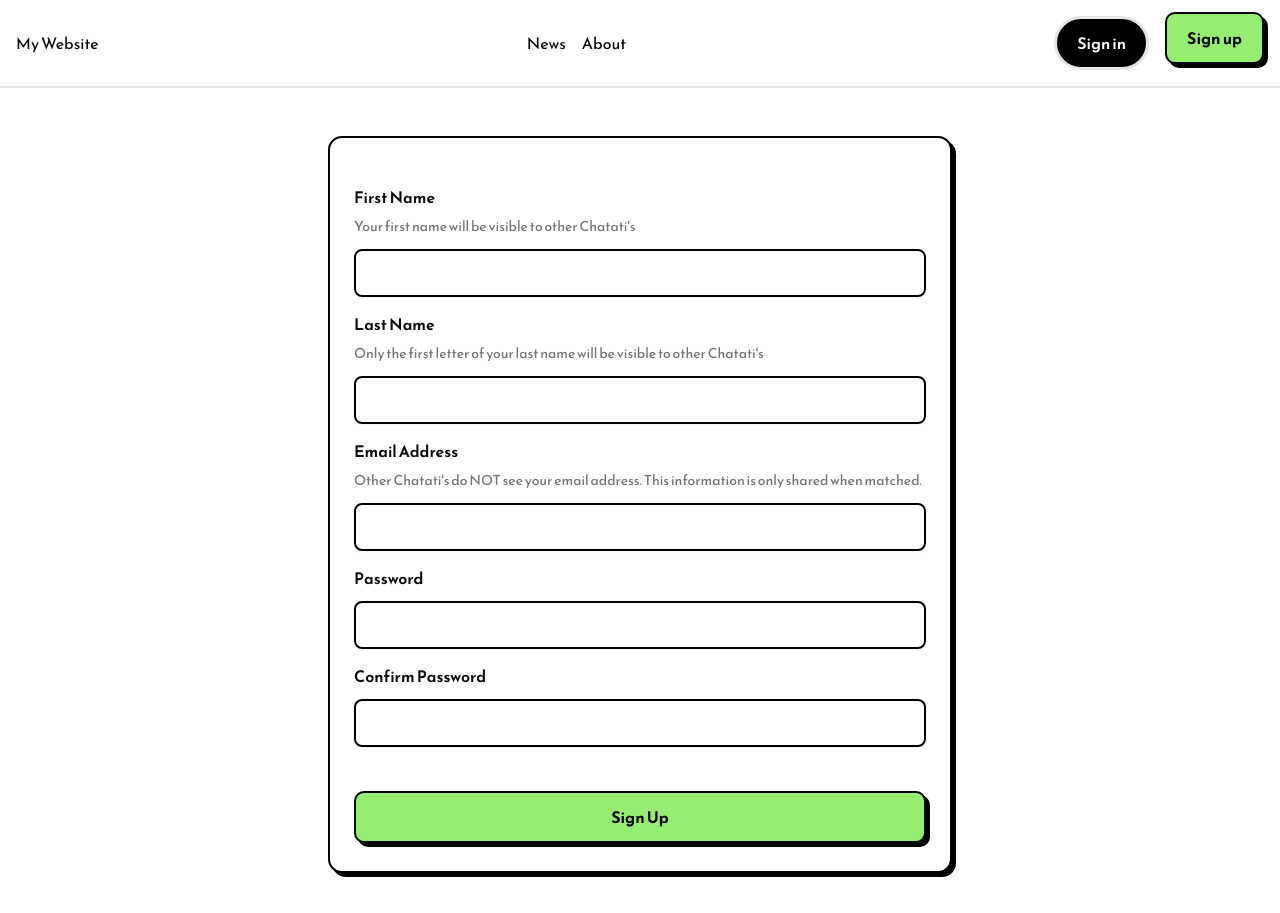
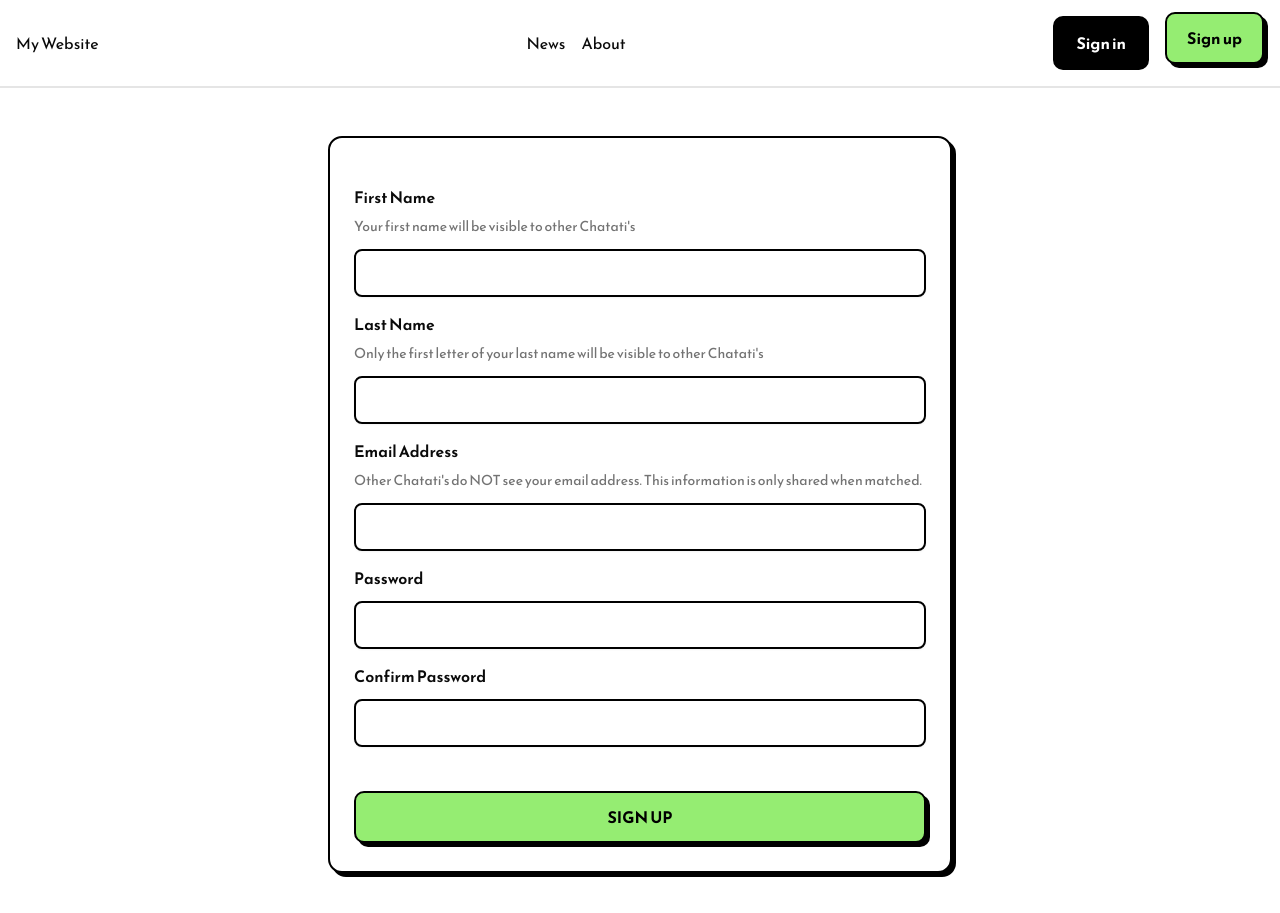
Before and after one commit to Mitch-creates/customize-webshop, a Next.js app: page /en/account/signup in a window 1280 px wide. Built offline with nearby package versions, Linux system fonts and the light colour scheme.

Commit message:
Refactor SignUpForm to use onboarding messages for field descriptions and placeholders; update Navbar to utilize localized navigation messages; enhance RegularButton styles for improved UI consistency

```diff
--- a/components/account/signUpForm.tsx
+++ b/components/account/signUpForm.tsx
@@ -8,23 +8,13 @@ import {
   FieldError,
   FieldGroup,
   FieldLabel,
-  FieldLegend,
-  FieldSet,
 } from "../ui/field";
 import {
   getSignUpFormSchema,
   SignUpFormData,
 } from "@/lib/zod-schemas/signupFormSchema";
 import { Input } from "../ui/input";
-import {
-  Card,
-  CardContent,
-  CardDescription,
-  CardFooter,
-  CardHeader,
-  CardTitle,
-} from "../ui/card";
-import RegularButton from "../regular-button";
+import { Card, CardContent, CardFooter } from "../ui/card";
 import CtaButton from "../cta-button";
 
 export function SignUpForm() {
@@ -77,13 +67,13 @@ export function SignUpForm() {
                     {onboardingMessages("firstName")}
                   </FieldLabel>
                   <FieldDescription>
-                    {formMessages("firstNameDescription")}
+                    {onboardingMessages("firstNameDescription")}
                   </FieldDescription>
                   <Input
                     {...field}
                     id="signUp-firstName"
                     aria-invalid={fieldState.invalid}
-                    placeholder={formMessages("firstNamePlaceholder")}
+                    placeholder={onboardingMessages("firstNamePlaceholder")}
                     className="placeholder:opacity-0 focus:placeholder:opacity-100 transition-opacity"
                   />
                   {fieldState.invalid && (
@@ -103,13 +93,13 @@ export function SignUpForm() {
                     {onboardingMessages("lastName")}
                   </FieldLabel>
                   <FieldDescription>
-                    {formMessages("lastNameDescription")}
+                    {onboardingMessages("lastNameDescription")}
                   </FieldDescription>
                   <Input
                     {...field}
                     id="signUp-lastName"
                     aria-invalid={fieldState.invalid}
-                    placeholder={formMessages("lastNamePlaceholder")}
+                    placeholder={onboardingMessages("lastNamePlaceholder")}
                     className="placeholder:opacity-0 focus:placeholder:opacity-100 transition-opacity"
                   />
                   {fieldState.invalid && (
@@ -129,13 +119,13 @@ export function SignUpForm() {
                     {onboardingMessages("emailAddress")}
                   </FieldLabel>
                   <FieldDescription>
-                    {formMessages("emailDescription")}
+                    {onboardingMessages("emailDescription")}
                   </FieldDescription>
                   <Input
                     {...field}
                     id="signUp-email"
                     aria-invalid={fieldState.invalid}
-                    placeholder={formMessages("emailPlaceholder")}
+                    placeholder={onboardingMessages("emailPlaceholder")}
                     className="placeholder:opacity-0 focus:placeholder:opacity-100 transition-opacity"
                   />
                   {fieldState.invalid && (
@@ -158,7 +148,7 @@ export function SignUpForm() {
                     {...field}
                     id="signUp-password"
                     aria-invalid={fieldState.invalid}
-                    placeholder={formMessages("passwordPlaceholder")}
+                    placeholder={onboardingMessages("passwordPlaceholder")}
                     type="password"
                     className="placeholder:opacity-0 focus:placeholder:opacity-100 transition-opacity"
                   />
@@ -182,7 +172,9 @@ export function SignUpForm() {
                     {...field}
                     id="signUp-confirmPassword"
                     aria-invalid={fieldState.invalid}
-                    placeholder={formMessages("confirmPasswordPlaceholder")}
+                    placeholder={onboardingMessages(
+                      "confirmPasswordPlaceholder"
+                    )}
                     type="password"
                     className="placeholder:opacity-0 focus:placeholder:opacity-100 transition-opacity"
                   />
@@ -206,8 +198,8 @@ export function SignUpForm() {
             fullWidth="w-full"
           >
             {signUpForm.formState.isSubmitting
-              ? formMessages("submitting")
-              : onboardingMessages("signUp")}
+              ? onboardingMessages("submitting").toLocaleUpperCase()
+              : onboardingMessages("signUp").toLocaleUpperCase()}
           </CtaButton>
         </Field>
       </CardFooter>
--- a/components/nav-bar.tsx
+++ b/components/nav-bar.tsx
@@ -1,8 +1,10 @@
 import Link from "next/link";
 import CtaButton from "./cta-button";
 import RegularButton from "./regular-button";
+import { useTranslations } from "next-intl";
 
 export default function Navbar() {
+  const navigationMessages = useTranslations("navigation");
   return (
     <nav className="flex justify-between items-center p-4 border-b-2 select-none">
       <h1>
@@ -10,19 +12,21 @@ export default function Navbar() {
       </h1>
       <ul className="flex space-x-4">
         <li>
-          <Link href="/Content">News</Link>
+          <Link href="/Content">{navigationMessages("news")}</Link>
         </li>
         <li>
-          <Link href="/Dashboard">About</Link>
+          <Link href="/Dashboard">{navigationMessages("about")}</Link>
         </li>
       </ul>
       <ul className="flex space-x-4">
         <li>
-          <RegularButton>Sign in </RegularButton>
+          <RegularButton>{navigationMessages("signIn")}</RegularButton>
         </li>
         <li>
           <Link href="/account/signup">
-            <CtaButton accent="color2">Sign up</CtaButton>
+            <CtaButton accent="color2">
+              {navigationMessages("signUp")}
+            </CtaButton>
           </Link>
         </li>
       </ul>
--- a/components/regular-button.tsx
+++ b/components/regular-button.tsx
@@ -14,7 +14,7 @@ export default function RegularButton({
   return (
     <button
       type={type}
-      className={`bg-black text-white p-2 rounded-full cursor-pointer appearance-none selector-none relative inline-block selector-none border-[3px] px-5 py-3 font-semibold hover:bg-white hover:text-black transition-colors duration-300`}
+      className={`bg-black text-white p-2 rounded-lg cursor-pointer appearance-none selector-none relative inline-block selector-none border-3 px-5 py-3 border-black font-bold hover:bg-white hover:text-black transition-colors duration-100`}
       onClick={onClick}
     >
       {children}
--- a/messages/de.json
+++ b/messages/de.json
@@ -14,7 +14,17 @@
     "firstName": "Vorname",
     "enterYourFirstName": "Geben Sie Ihren Vornamen ein",
     "lastName": "Nachname",
-    "enterYourLastName": "Geben Sie Ihren Nachnamen ein"
+    "enterYourLastName": "Geben Sie Ihren Nachnamen ein",
+    "firstNameDescription": "Ihr Vorname wird für andere Chatati's sichtbar sein",
+    "firstNamePlaceholder": "Bitte geben Sie Ihren Vornamen ein",
+    "lastNameDescription": "Nur der erste Buchstabe Ihres Nachnamens wird für andere Chatati's sichtbar sein",
+    "lastNamePlaceholder": "Bitte geben Sie Ihren Nachnamen ein",
+    "emailDescription": "Andere Chatati's sehen NICHT Ihre E-Mail-Adresse. Diese Information wird nur bei einem Match geteilt.",
+    "emailPlaceholder": "Bitte geben Sie Ihre E-Mail ein",
+    "passwordPlaceholder": "Bitte geben Sie Ihr Passwort ein",
+    "confirmPasswordPlaceholder": "Bitte bestätigen Sie Ihr Passwort",
+    "submitting": "Konto wird erstellt...",
+    "submit": "Konto erstellen"
   },
   "validation": {
     "emailRequired": "E-Mail ist erforderlich.",
@@ -28,16 +38,11 @@
     "firstNameInvalid": "Bitte geben Sie einen gültigen Vornamen an.",
     "lastNameInvalid": "Bitte geben Sie einen gültigen Nachnamen an."
   },
-  "form": {
-    "firstNameDescription": "Ihr Vorname wird für andere Chatati's sichtbar sein",
-    "firstNamePlaceholder": "Bitte geben Sie Ihren Vornamen ein",
-    "lastNameDescription": "Nur der erste Buchstabe Ihres Nachnamens wird für andere Chatati's sichtbar sein",
-    "lastNamePlaceholder": "Bitte geben Sie Ihren Nachnamen ein",
-    "emailDescription": "Andere Chatati's sehen NICHT Ihre E-Mail-Adresse. Diese Information wird nur bei einem Match geteilt.",
-    "emailPlaceholder": "Bitte geben Sie Ihre E-Mail ein",
-    "passwordPlaceholder": "Bitte geben Sie Ihr Passwort ein",
-    "confirmPasswordPlaceholder": "Bitte bestätigen Sie Ihr Passwort",
-    "submitting": "Konto wird erstellt...",
-    "submit": "Konto erstellen"
+  "form": {},
+  "navigation": {
+    "about": "Über uns",
+    "news": "Neuigkeiten",
+    "signIn": "Anmelden",
+    "signUp": "Registrieren"
   }
 }
--- a/messages/en.json
+++ b/messages/en.json
@@ -14,7 +14,17 @@
     "firstName": "First Name",
     "enterYourFirstName": "Enter your first name",
     "lastName": "Last Name",
-    "enterYourLastName": "Enter your last name"
+    "enterYourLastName": "Enter your last name",
+    "firstNameDescription": "Your first name will be visible to other Chatati's",
+    "firstNamePlaceholder": "Please enter your first name",
+    "lastNameDescription": "Only the first letter of your last name will be visible to other Chatati's",
+    "lastNamePlaceholder": "Please enter your last name",
+    "emailDescription": "Other Chatati's do NOT see your email address. This information is only shared when matched.",
+    "emailPlaceholder": "Please enter your email",
+    "passwordPlaceholder": "Please enter your password",
+    "confirmPasswordPlaceholder": "Please confirm your password",
+    "submitting": "Creating account...",
+    "submit": "Create Account"
   },
   "validation": {
     "emailRequired": "Email is required.",
@@ -28,16 +38,11 @@
     "firstNameInvalid": "Please provide a valid first name.",
     "lastNameInvalid": "Please provide a valid last name."
   },
-  "form": {
-    "firstNameDescription": "Your first name will be visible to other Chatati's",
-    "firstNamePlaceholder": "Please enter your first name",
-    "lastNameDescription": "Only the first letter of your last name will be visible to other Chatati's",
-    "lastNamePlaceholder": "Please enter your last name",
-    "emailDescription": "Other Chatati's do NOT see your email address. This information is only shared when matched.",
-    "emailPlaceholder": "Please enter your email",
-    "passwordPlaceholder": "Please enter your password",
-    "confirmPasswordPlaceholder": "Please confirm your password",
-    "submitting": "Creating account...",
-    "submit": "Create Account"
+  "form": {},
+  "navigation": {
+    "about": "About",
+    "news": "News",
+    "signIn": "Sign in",
+    "signUp": "Sign up"
   }
 }
```
